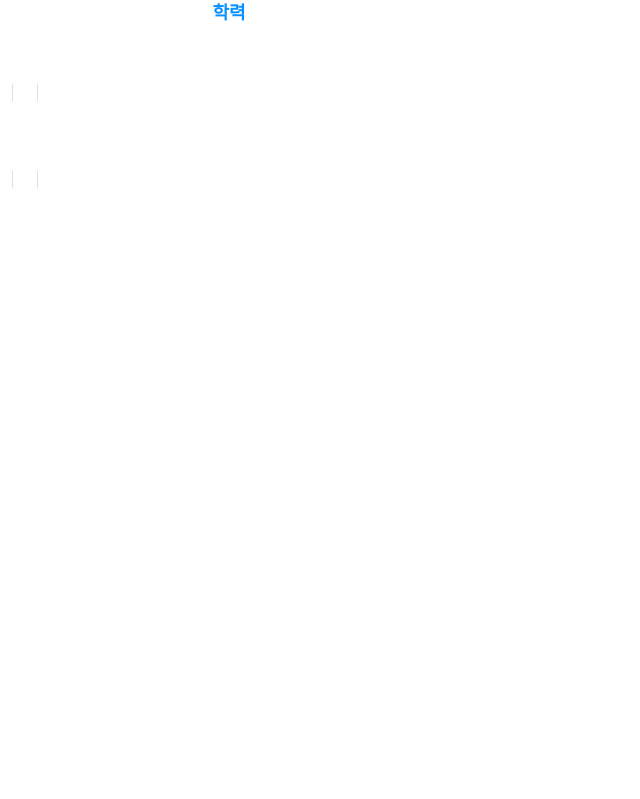
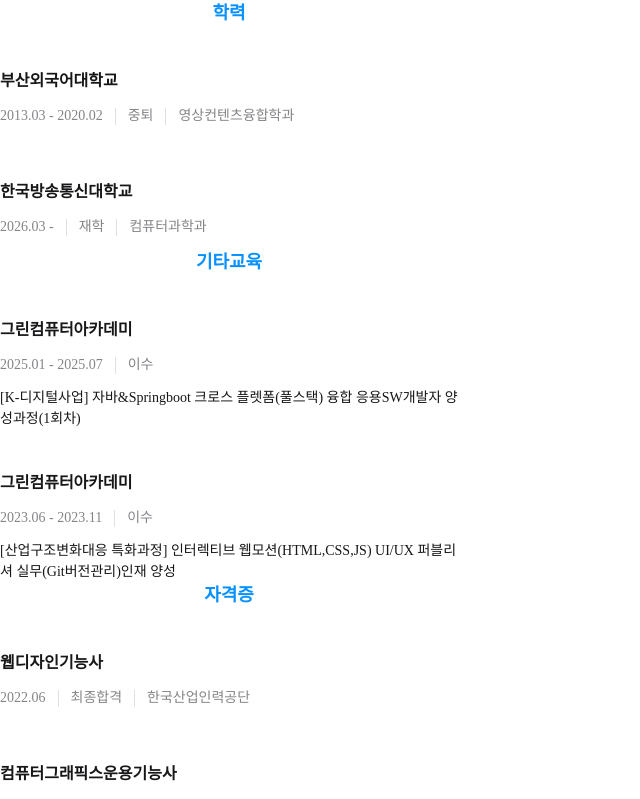
Before and after one commit to clubnerdy/react-lab, a React app: page / in a window 1280 px wide. Shown: the top 799 px of the page, without its empty margins (0-640 px from the left). Built offline with nearby package versions, Linux system fonts and the light colour scheme; the HTML template or start-up script is replaced by a standard one.

Commit message:
교육 아이템, 컨테이너 UI 완료

```diff
--- a/src/App.jsx
+++ b/src/App.jsx
@@ -1,11 +1,14 @@
 import "./App.css";
 import EducationContainer from "./components/EducationContainer";
+import { educations } from "./data/educations";
 
 function App() {
   return (
     <>
       <div>
-        <EducationContainer />{" "}
+        {educations.map((item) => (
+          <EducationContainer key={item.topic} {...item} />
+        ))}
       </div>
     </>
   );
--- a/src/components/EducationContainer.jsx
+++ b/src/components/EducationContainer.jsx
@@ -1,12 +1,13 @@
 import "./EducationContainer.css";
 import EducationItem from "./EducationItem";
 
-const EducationContainer = () => {
+const EducationContainer = ({ topic, contents }) => {
   return (
     <div className="EducationContainer">
-      <h3 className="topic">학력</h3>
-      <EducationItem />
-      <EducationItem />
+      <h3 className="topic">{topic}</h3>
+      {contents.map((item) => (
+        <EducationItem key={item.id} {...item} />
+      ))}
     </div>
   );
 };
--- a/src/components/EducationItem.jsx
+++ b/src/components/EducationItem.jsx
@@ -8,7 +8,7 @@
         <ul>
           <li>{date}</li>
           <li>{state}</li>
-          <li>{position}</li>
+          {position && <li>{position}</li>}
         </ul>
         <p>{description}</p>
       </div>
--- /dev/null
+++ b/src/data/educations.js
@@ -0,0 +1,75 @@
+const educations = [
+  {
+    topic: "학력",
+    contents: [
+      {
+        id: 1,
+        title: "부산외국어대학교",
+        date: "2013.03 - 2020.02",
+        state: "중퇴",
+        position: "영상컨텐츠융합학과",
+      },
+      {
+        id: 2,
+        title: "한국방송통신대학교",
+        date: "2026.03 - ",
+        state: "재학",
+        position: "컴퓨터과학과",
+      },
+    ],
+  },
+  {
+    topic: "기타교육",
+    contents: [
+      {
+        id: 1,
+        title: "그린컴퓨터아카데미",
+        date: "2025.01 - 2025.07",
+        state: "이수",
+        description:
+          "[K-디지털사업] 자바&Springboot 크로스 플렛폼(풀스택) 융합 응용SW개발자 양성과정(1회차)",
+      },
+      {
+        id: 2,
+        title: "그린컴퓨터아카데미",
+        date: "2023.06 - 2023.11",
+        state: "이수",
+        description:
+          "[산업구조변화대응 특화과정] 인터렉티브 웹모션(HTML,CSS,JS) UI/UX 퍼블리셔 실무(Git버전관리)인재 양성",
+      },
+    ],
+  },
+  {
+    topic: "자격증",
+    contents: [
+      {
+        id: 1,
+        title: "웹디자인기능사",
+        date: "2022.06",
+        state: "최종합격",
+        position: "한국산업인력공단",
+      },
+      {
+        id: 2,
+        title: "컴퓨터그래픽스운용기능사",
+        date: "2019.09",
+        state: "최종합격",
+        position: "한국산업인력공단",
+      },
+    ],
+  },
+  {
+    topic: "어학",
+    contents: [
+      {
+        id: 1,
+        title: "JLPT N2",
+        date: "2025.07",
+        state: "최종합격",
+        position: "부산한일문화교류협회",
+      },
+    ],
+  },
+];
+
+export { educations };
```
